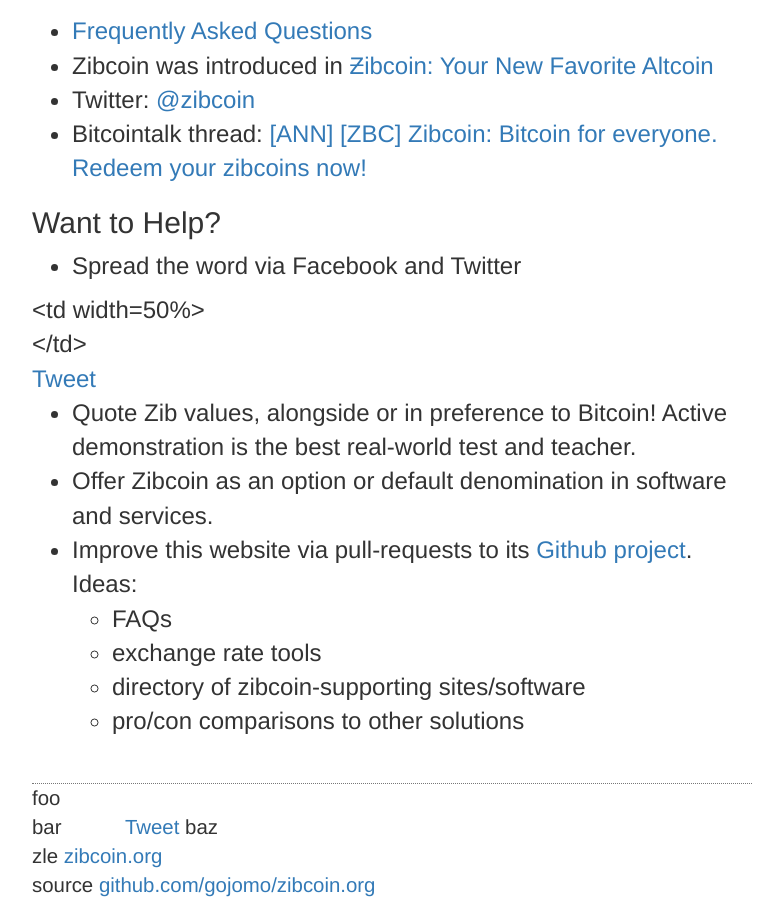
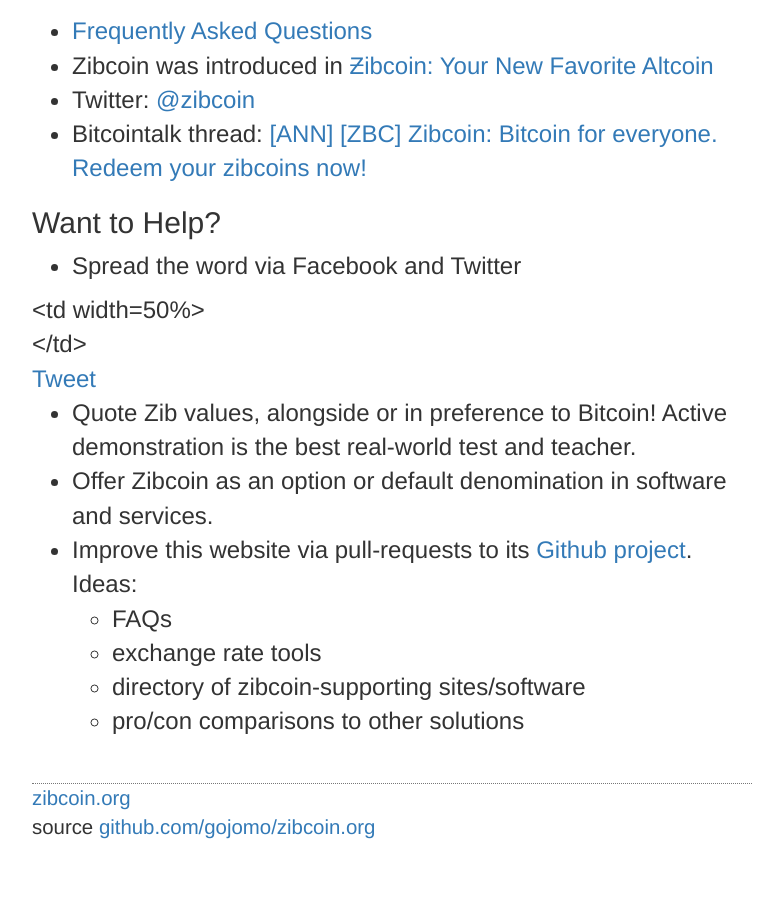
Before and after one commit to gojomo/zibcoin.org, a Jekyll site: the page built from index.md, in a window 1280 px wide and 900 px high, scrolled down 1586 px. Shown: the whole window, without its empty margins (248-1031 px from the left). Built offline with Jekyll 4.4.1, drawn with Linux system fonts in a browser that asks for light colours; nearby versions of some CDN libraries; comment, search, counter and statistics services are not loaded; after the commit the page ends 2428 px from its top, so only the background shows below that.

Commit message:
cut footer buttons completely

```diff
--- a/_layouts/minimal.html
+++ b/_layouts/minimal.html
@@ -34,22 +34,6 @@
       {{ content }}
       <br>
       <div class="small" style="border-top:1px dotted #777">
-foo<table border="0">
-<tr>
-<td width="50%">
-bar
-<div class="fb-like" data-href="http://zibcoin.org" data-width="375" data-layout="standard" data-action="like" data-show-faces="true" data-share="true">
-</div>
-</td><td width="50%">
-<a href="https://twitter.com/share" class="twitter-share-button" data-via="zibcoin" data-size="large" data-hashtags="bitcoin">Tweet
-</a>
-<script>!function(d,s,id){var js,fjs=d.getElementsByTagName(s)[0],p=/^http:/.test(d.location)?'http':'https';if(!d.getElementById(id)){js=d.createElement(s);js.id=id;js.src=p+'://platform.twitter.com/widgets.js';fjs.parentNode.insertBefore(js,fjs);}}(document, 'script', 'twitter-wjs');
-</script>
-baz
-</td>
-</tr>
-</table>
-zle
         <a href='/'>{{ site.domain }}</a><br>
         source <a href='{{ site.project_url }}'>{{ site.project_display_name }}</a>
       </div>
```
